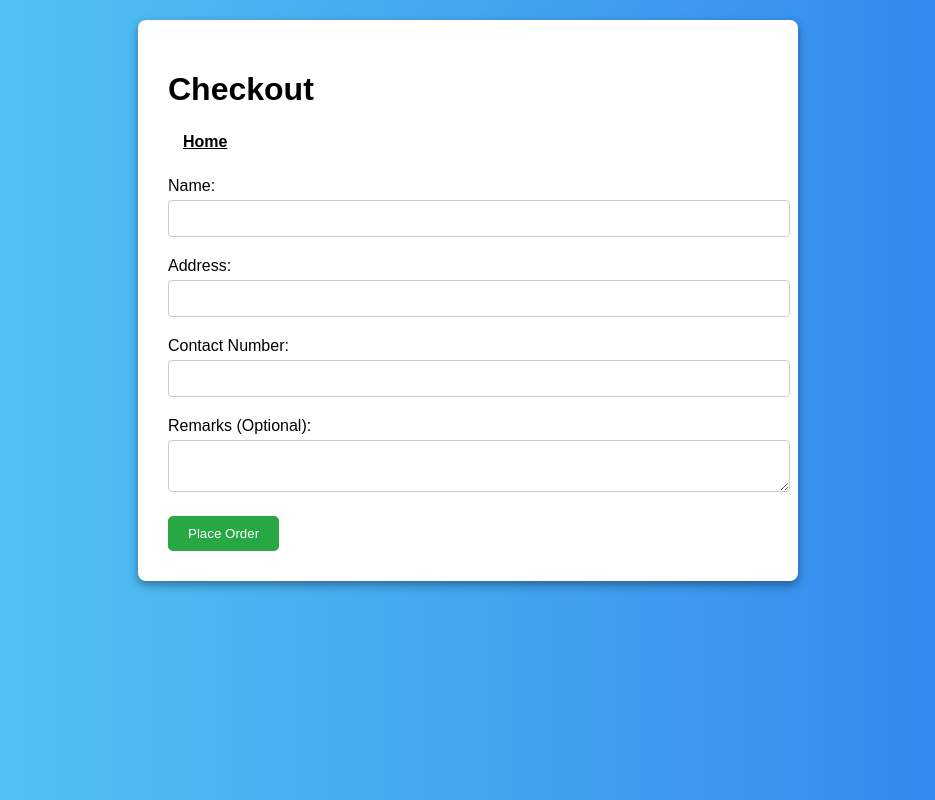
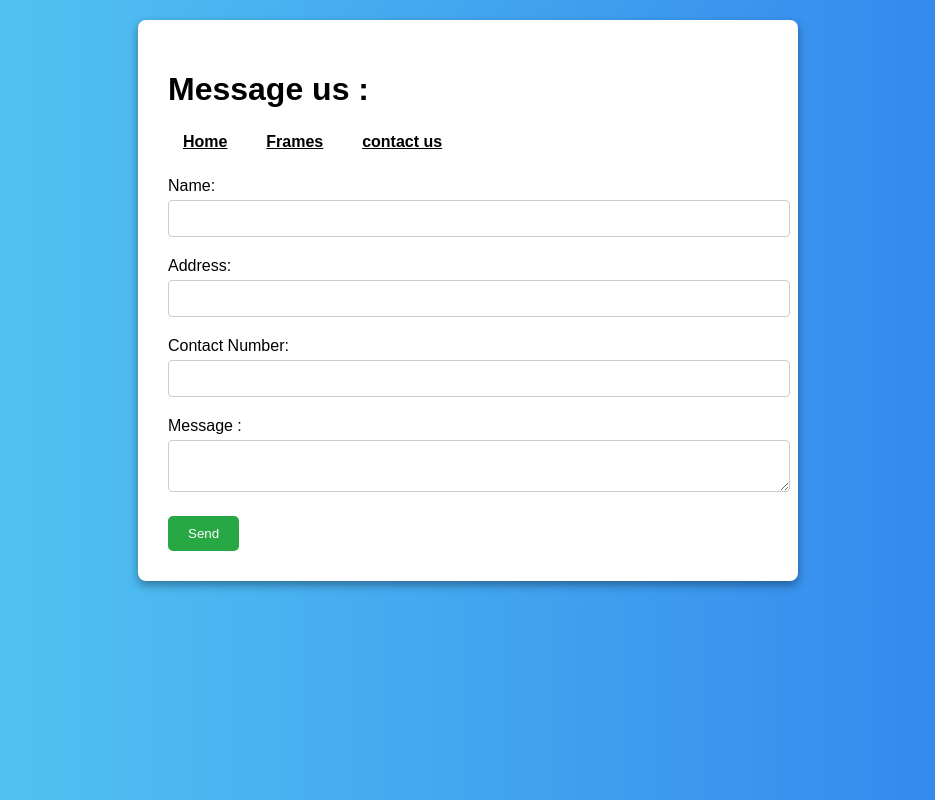
Before and after one commit to Areeb666/Sopore-Frame-Gallery, a plain HTML site: page checkout.html in a window 1280 px wide. Shown: the whole page, without its empty margins (172-1107 px from the left). Drawn offline with Linux system fonts and the light colour scheme.

Commit message:
checkout.html

```diff
--- a/checkout.html
+++ b/checkout.html
@@ -3,9 +3,9 @@
 <head>
     <meta charset="UTF-8">
     <meta name="viewport" content="width=device-width, initial-scale=1.0">
-    <title>Checkout</title>
+    <title>Message</title>
     <style>
-        /* Styling remains the same */
+
         body {
             font-family: 'Arial', sans-serif;
             background: linear-gradient(to right, #56ccf2, #2f80ed);
@@ -73,9 +73,13 @@
 </head>
 <body>
     <div class="container">
-        <h1>Checkout
+        <h1>Message us :
             <nav>
                 <a href="index.html">Home</a>
+
+                <a href="catalog.html">Frames</a>
+
+                <a href="contact.html">contact us</a>
             </nav>
         </h1>
         <!-- Connect the form to FormSubmit -->
@@ -93,12 +97,12 @@
                 <input type="text" id="contact" name="contact" required>
             </div>
             <div class="form-group">
-                <label for="remarks">Remarks (Optional):</label>
-                <textarea id="remarks" name="remarks"></textarea>
+                <label for="message">Message :</label>
+                <textarea id="message" name="message"></textarea>
             </div>
             <input type="hidden" name="_next" value="https://areeb666.github.io/Sopore-Frame-Gallery/thank-you.html">
-            <input type="hidden" name="_subject" value="New Order Submission!">
-            <button class="btn" type="submit">Place Order</button>
+            <input type="hidden" name="_subject" value="New Message!">
+            <button class="btn" type="submit">Send</button>
         </form>
     </div>
 </body>
```
